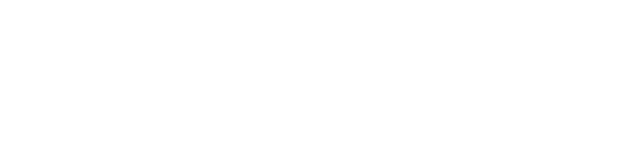
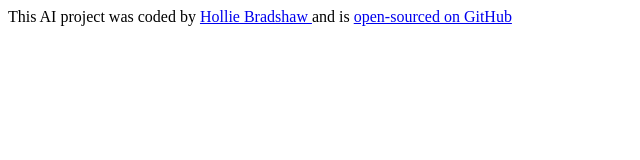
Before and after one commit to Hollieb63/poem-generator, a plain HTML site: page index.html in a window 1280 px wide. Shown: the whole page, without its empty margins (0-640 px from the left). Drawn offline with Linux system fonts and the light colour scheme.

Commit message:
Added footer and included links to GitHub and Netifly

```diff
--- a/index.html
+++ b/index.html
@@ -7,7 +7,7 @@
     <title>poem-generator</title>
 </head>
 <body>
-
+    <footer>This AI project was coded by <a href="https://github.com/Hollieb63" target="_blank"> Hollie Bradshaw </a> and is <a href="https://github.com/Hollieb63/poem-generator.git" target="_blank"> open-sourced on GitHub</a></footer>
     <script src="src/index.js"></script>
 </body>
 </html>
```
